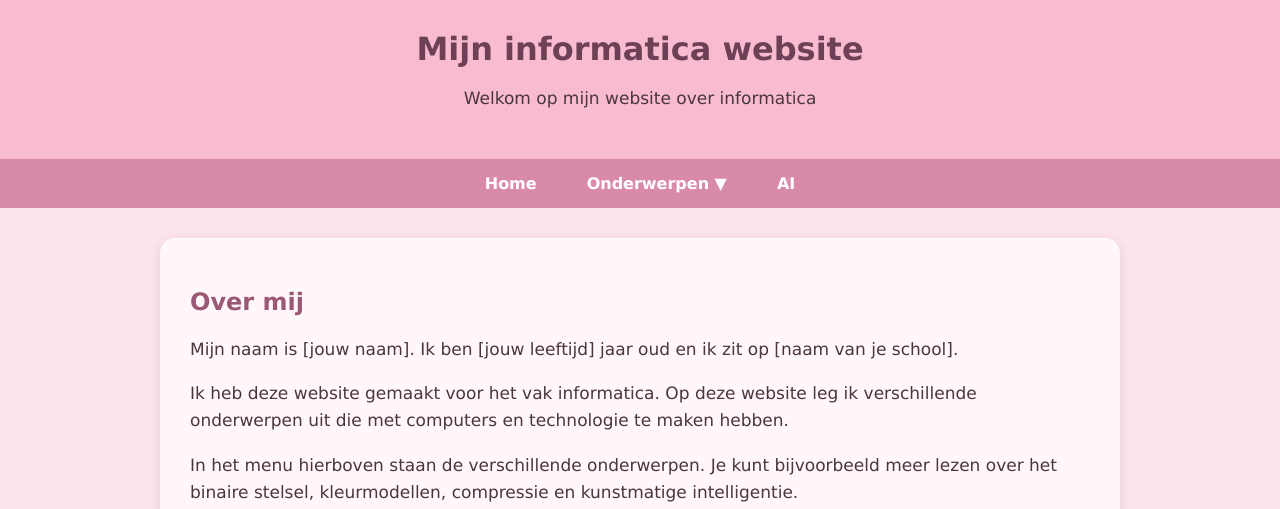
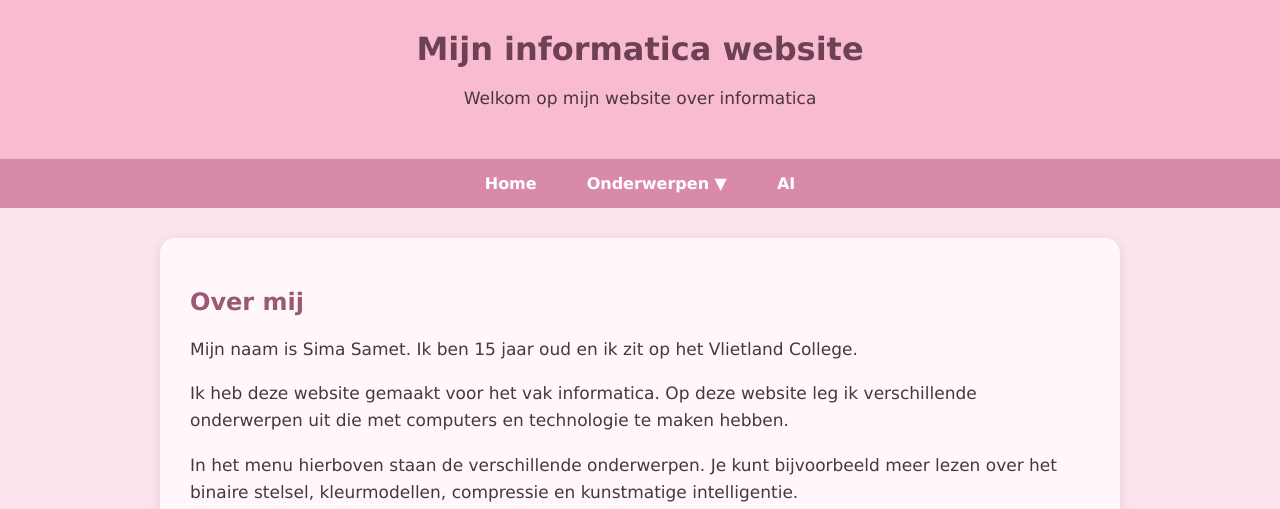
Before and after one commit to simasamet/simasamet.github.io, a plain HTML site: page index.html in a window 1280 px wide. Shown: the top 509 px of the page. Drawn offline with Linux system fonts and the light colour scheme.

Commit message:
verander

```diff
--- a/index.html
+++ b/index.html
@@ -76,8 +76,8 @@
         <h2>Over mij</h2>
 
         <p>
-            Mijn naam is [jouw naam]. Ik ben [jouw leeftijd] jaar oud
-            en ik zit op [naam van je school].
+            Mijn naam is Sima Samet. Ik ben 15 jaar oud
+            en ik zit op het Vlietland College.
         </p>
 
         <p>
```
Also changed, not shown: binairstelsel.html (+1 -1 lines).
